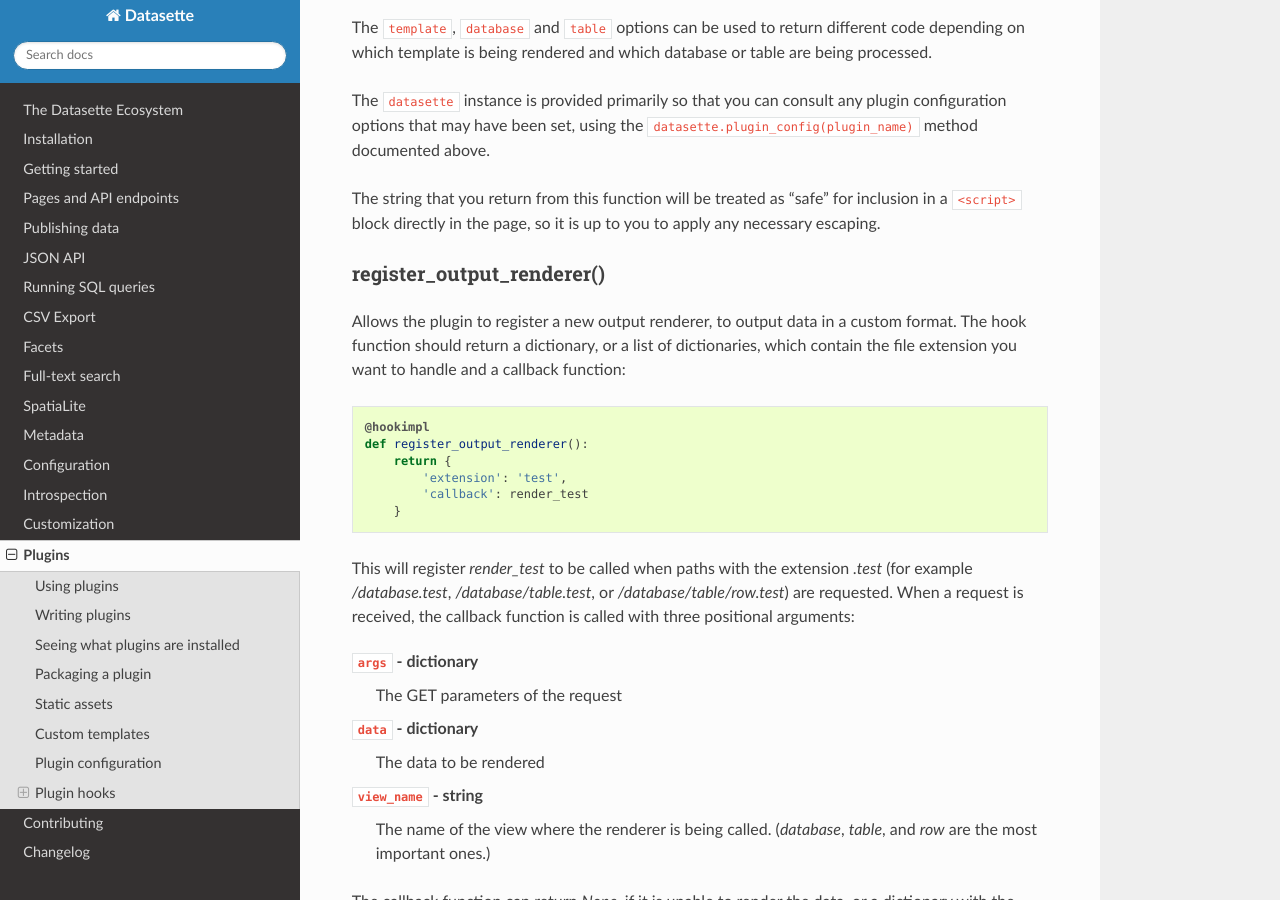
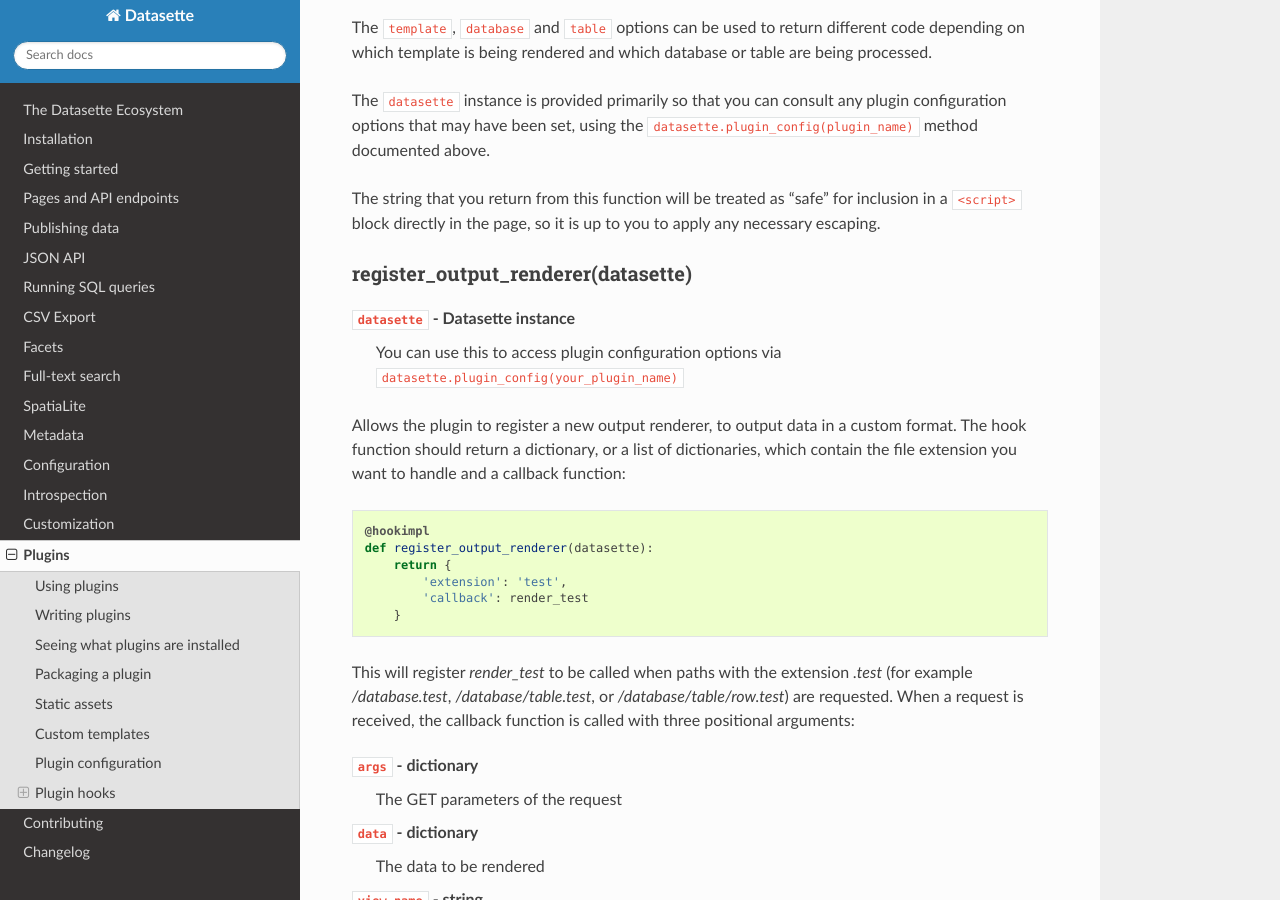
Before and after one commit to simonw/datasette, a Sphinx documentation site: the page built from docs/plugins.rst, in a window 1280 px wide and 900 px high, scrolled down 11086 px. Built offline with Sphinx 7.4.7 and the Read the Docs theme 2.0.0, drawn with Linux system fonts in a browser that asks for light colours.

Commit message:
Pass datasette instance to register_output_renderer hook

```diff
--- a/docs/plugins.rst
+++ b/docs/plugins.rst
@@ -554,15 +554,18 @@
 
 .. _plugin_register_output_renderer:
 
-register_output_renderer()
-~~~~~~~~~~~~~~~~~~~~~~~~~~
+register_output_renderer(datasette)
+~~~~~~~~~~~~~~~~~~~~~~~~~~~~~~~~~~~
+
+``datasette`` - Datasette instance
+    You can use this to access plugin configuration options via ``datasette.plugin_config(your_plugin_name)``
 
 Allows the plugin to register a new output renderer, to output data in a custom format. The hook function should return a dictionary, or a list of dictionaries, which contain the file extension you want to handle and a callback function:
 
 .. code-block:: python
 
         @hookimpl
-        def register_output_renderer():
+        def register_output_renderer(datasette):
             return {
                 'extension': 'test',
                 'callback': render_test
```
Also changed, not shown: 2 other files.
